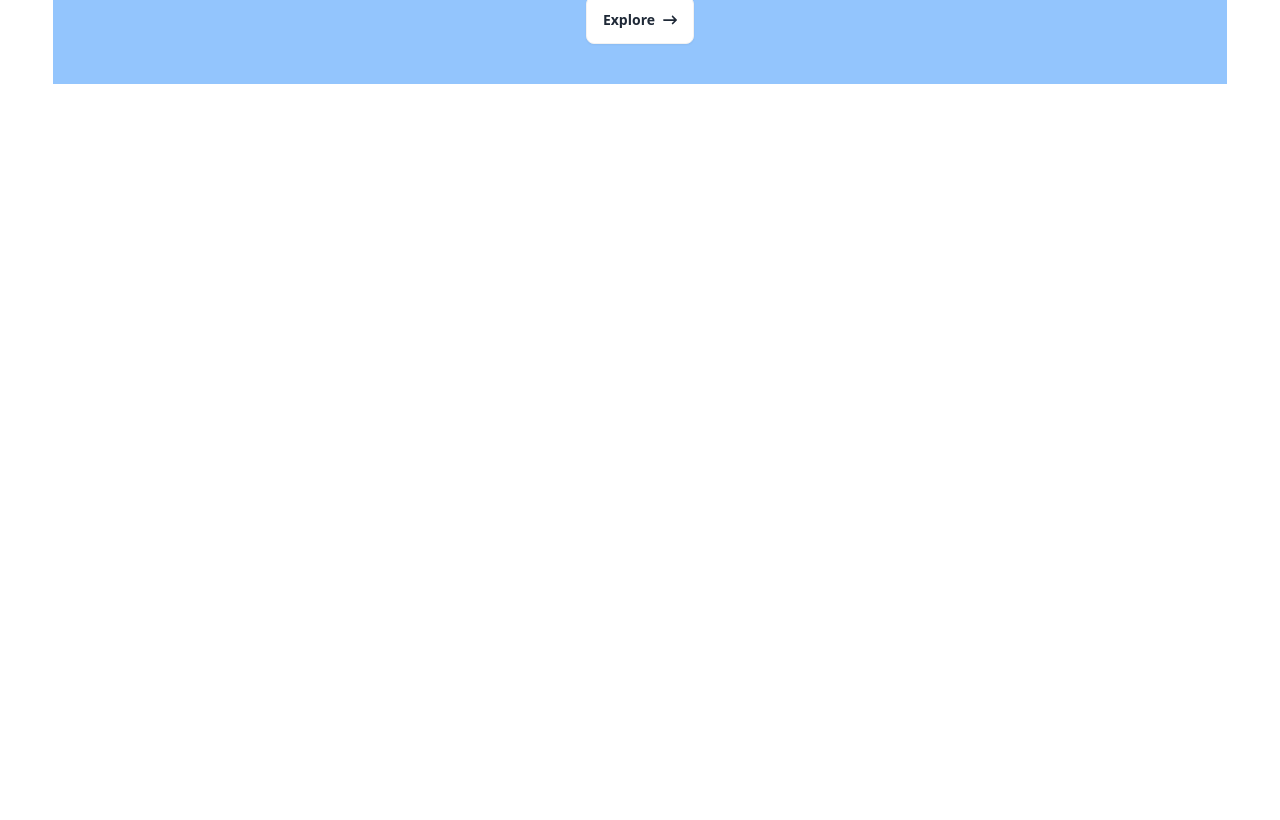
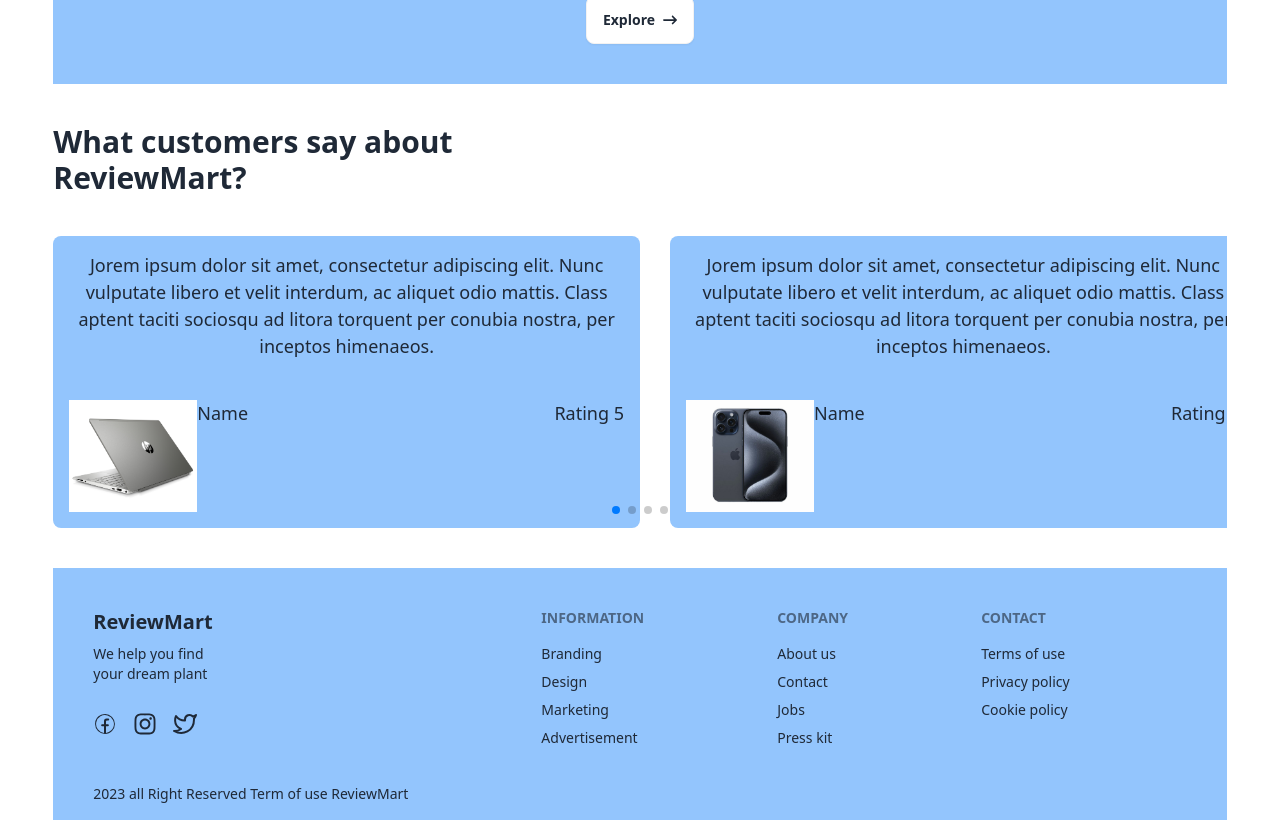
Before and after one commit to Shahidul-Islam-Jony/ReviewMart-client, a React (Vite) app: page / in a window 1280 px wide. Shown: the part 1980-2800 px from the top of the page. Before the commit the page ends 2064 px from the top, so only its background shows below. Built offline with nearby package versions, Linux system fonts and the light colour scheme; no server answers.

Commit message:
Footer section added

```diff
--- a/package.json
+++ b/package.json
@@ -22,7 +22,8 @@
     "react-router-dom": "^6.23.1",
     "react-toastify": "^10.0.5",
     "sort-by": "^1.2.0",
-    "sweetalert": "^2.1.2"
+    "sweetalert": "^2.1.2",
+    "swiper": "^11.1.3"
   },
   "devDependencies": {
     "@types/react": "^18.2.66",
--- /dev/null
+++ b/src/components/Home/Reviews/Reviews.jsx
@@ -0,0 +1,117 @@
+// Import Swiper React components
+import { Swiper, SwiperSlide } from "swiper/react";
+import phone from "../../../assets/images/iphone.jpg";
+import laptop from "../../../assets/images/hpLaptop.jpeg";
+
+// Import Swiper styles
+import "swiper/css";
+import "swiper/css/pagination";
+
+import "./style.css";
+
+// import required modules
+import { Pagination } from "swiper/modules";
+
+const Reviews = () => {
+  return (
+    <div className="my-10">
+      <div>
+        <h2 className="text-3xl font-bold mb-10">
+          What customers say about <br />
+          ReviewMart?
+        </h2>
+      </div>
+      <div>
+        <Swiper
+          slidesPerView={"auto"}
+          spaceBetween={30}
+          pagination={{
+            clickable: true,
+          }}
+          modules={[Pagination]}
+          className="mySwiper"
+        >
+          <SwiperSlide>
+            <div className="flex flex-col bg-blue-300 p-4 rounded-lg">
+              <div>
+                <p>
+                  Jorem ipsum dolor sit amet, consectetur adipiscing elit. Nunc
+                  vulputate libero et velit interdum, ac aliquet odio mattis.
+                  Class aptent taciti sociosqu ad litora torquent per conubia
+                  nostra, per inceptos himenaeos.
+                </p>
+              </div>
+              <div className="flex justify-between mt-10">
+                <div className="flex w-32 h-28">
+                  <img className="" src={laptop} alt="" />
+                  <p>Name</p>
+                </div>
+                <p>Rating 5</p>
+              </div>
+            </div>
+          </SwiperSlide>
+          <SwiperSlide>
+            <div className="flex flex-col bg-blue-300 p-4 rounded-lg">
+              <div>
+                <p>
+                  Jorem ipsum dolor sit amet, consectetur adipiscing elit. Nunc
+                  vulputate libero et velit interdum, ac aliquet odio mattis.
+                  Class aptent taciti sociosqu ad litora torquent per conubia
+                  nostra, per inceptos himenaeos.
+                </p>
+              </div>
+              <div className="flex justify-between mt-10">
+                <div className="flex w-32 h-28">
+                  <img className="" src={phone} alt="" />
+                  <p>Name</p>
+                </div>
+                <p>Rating 5</p>
+              </div>
+            </div>
+          </SwiperSlide>
+          <SwiperSlide>
+            <div className="flex flex-col bg-blue-300 p-4 rounded-lg">
+              <div>
+                <p>
+                  Jorem ipsum dolor sit amet, consectetur adipiscing elit. Nunc
+                  vulputate libero et velit interdum, ac aliquet odio mattis.
+                  Class aptent taciti sociosqu ad litora torquent per conubia
+                  nostra, per inceptos himenaeos.
+                </p>
+              </div>
+              <div className="flex justify-between mt-10">
+                <div className="flex w-32 h-28">
+                  <img className="" src={laptop} alt="" />
+                  <p>Name</p>
+                </div>
+                <p>Rating 5</p>
+              </div>
+            </div>
+          </SwiperSlide>
+          <SwiperSlide>
+            <div className="flex flex-col bg-blue-300 p-4 rounded-lg">
+              <div>
+                <p>
+                  Jorem ipsum dolor sit amet, consectetur adipiscing elit. Nunc
+                  vulputate libero et velit interdum, ac aliquet odio mattis.
+                  Class aptent taciti sociosqu ad litora torquent per conubia
+                  nostra, per inceptos himenaeos.
+                </p>
+              </div>
+              <div className="flex justify-between mt-10">
+                <div className="flex w-32 h-28">
+                  <img className="" src={laptop} alt="" />
+                  <p>Name</p>
+                </div>
+                <p>Rating 5</p>
+              </div>
+            </div>
+          </SwiperSlide>
+
+        </Swiper>
+      </div>
+    </div>
+  );
+};
+
+export default Reviews;
--- /dev/null
+++ b/src/components/Home/Reviews/style.css
@@ -0,0 +1,34 @@
+.swiper {
+    width: 100%;
+    height: 100%;
+  }
+
+  .swiper-slide {
+    text-align: center;
+    font-size: 18px;
+    background: #fff;
+
+    /* Center slide text vertically */
+    display: flex;
+    justify-content: center;
+    align-items: center;
+  }
+
+  .swiper-slide img {
+    display: block;
+    width: 100%;
+    height: 100%;
+    object-fit: cover;
+  }
+
+  .swiper-slide {
+    width: 50%;
+  }
+
+  .swiper-slide:nth-child(2n) {
+    width: 50%;
+  }
+
+  .swiper-slide:nth-child(3n) {
+    width: 50%;
+  }
--- /dev/null
+++ b/src/components/shared/Footer/Footer.jsx
@@ -0,0 +1,47 @@
+import { CiFacebook } from "react-icons/ci";
+import { FiTwitter } from "react-icons/fi";
+import { FaInstagram } from "react-icons/fa6";
+
+const Footer = () => {
+  return (
+    <div>
+      <footer className="footer p-10 bg-blue-300 text-base-content">
+        <aside>
+          <h2 className="text-xl font-bold">ReviewMart</h2>
+          <p>
+            We help you find <br />
+            your dream plant
+          </p>
+          <div className="flex text-2xl gap-4 mt-5">
+            <CiFacebook />
+            <FaInstagram />
+            <FiTwitter />
+          </div>
+          <p className="mt-10">2023 all Right Reserved Term of use ReviewMart</p>
+        </aside>
+        <nav>
+          <h6 className="footer-title">Information</h6>
+          <a className="link link-hover">Branding</a>
+          <a className="link link-hover">Design</a>
+          <a className="link link-hover">Marketing</a>
+          <a className="link link-hover">Advertisement</a>
+        </nav>
+        <nav>
+          <h6 className="footer-title">Company</h6>
+          <a className="link link-hover">About us</a>
+          <a className="link link-hover">Contact</a>
+          <a className="link link-hover">Jobs</a>
+          <a className="link link-hover">Press kit</a>
+        </nav>
+        <nav>
+          <h6 className="footer-title">Contact</h6>
+          <a className="link link-hover">Terms of use</a>
+          <a className="link link-hover">Privacy policy</a>
+          <a className="link link-hover">Cookie policy</a>
+        </nav>
+      </footer>
+    </div>
+  );
+};
+
+export default Footer;
--- a/src/layouts/MainLayout.jsx
+++ b/src/layouts/MainLayout.jsx
@@ -1,11 +1,13 @@
 import { Outlet } from "react-router-dom";
 import Navbar from "../components/shared/Navbar/Navbar";
+import Footer from "../components/shared/Footer/Footer";
 
 const MainLayout = () => {
     return (
         <div className="w-11/12 mx-auto">
             <Navbar></Navbar>
             <Outlet></Outlet>
+            <Footer></Footer>
         </div>
     );
 };
--- a/src/pages/Home/Home.jsx
+++ b/src/pages/Home/Home.jsx
@@ -2,6 +2,7 @@ import AboutUs from "../../components/Home/AboutUs/AboutUs";
 import Banner from "../../components/Home/Banner/Banner";
 import BestSelling from "../../components/Home/BestSelling/BestSelling";
 import Categories from "../../components/Home/Categories/Categories";
+import Reviews from "../../components/Home/Reviews/Reviews";
 
 const Home = () => {
     return (
@@ -10,6 +11,7 @@ const Home = () => {
             <BestSelling></BestSelling>
             <AboutUs></AboutUs>
             <Categories></Categories>
+            <Reviews></Reviews>
         </div>
     );
 };
```
Also changed, not shown: 1 other file (tests, documents, lock files or other folders).
